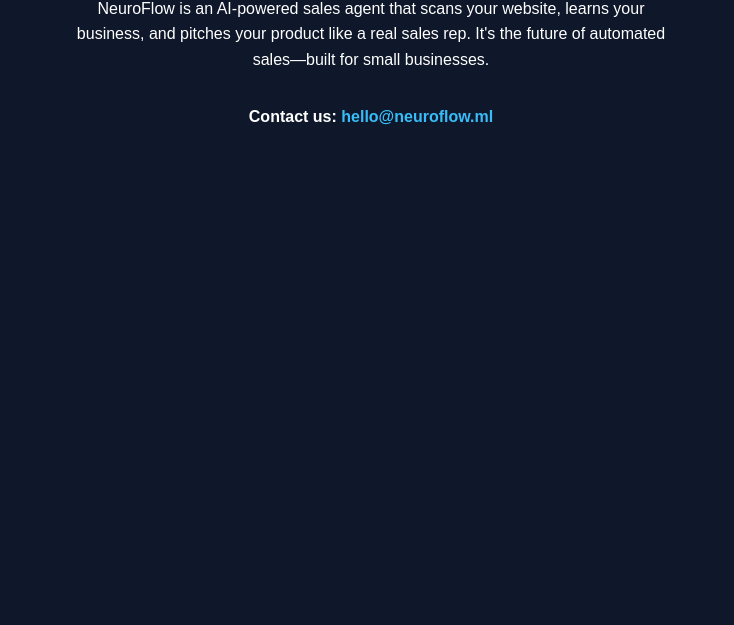
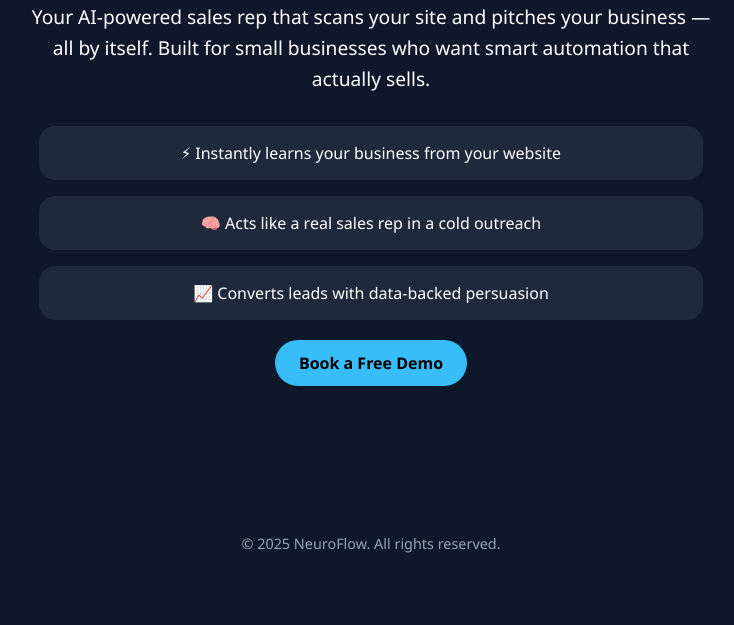
Before and after one commit to Neuroflow-sys/NeuroFlow, a plain HTML site: page index.html in a window 1280 px wide. Shown: the part 175-800 px from the top of the page, without its empty margins (269-1003 px from the left). Drawn offline with Linux system fonts and the light colour scheme.

Commit message:
Update index.html

```diff
--- a/index.html
+++ b/index.html
@@ -6,36 +6,103 @@
   <title>NeuroFlow</title>
   <style>
     body {
-      font-family: Arial, sans-serif;
+      margin: 0;
+      font-family: 'Segoe UI', Tahoma, Geneva, Verdana, sans-serif;
       background-color: #0f172a;
       color: white;
+    }
+
+    header {
+      padding: 4rem 2rem;
       text-align: center;
-      padding: 4rem;
     }
+
     h1 {
-      font-size: 2.5rem;
+      font-size: 3rem;
+      margin-bottom: 1rem;
     }
-    p {
-      max-width: 600px;
-      margin: 1rem auto;
+
+    p.description {
+      font-size: 1.2rem;
+      max-width: 700px;
+      margin: 0 auto 2rem auto;
       line-height: 1.6;
     }
-    a {
-      color: #38bdf8;
+
+    .features {
+      display: flex;
+      flex-direction: column;
+      align-items: center;
+      gap: 1rem;
+      margin: 2rem 0;
+    }
+
+    .feature {
+      background-color: #1e293b;
+      padding: 1rem 2rem;
+      border-radius: 1rem;
+      max-width: 600px;
+      width: 90%;
+    }
+
+    .cta {
+      margin-top: 2rem;
+    }
+
+    .cta a {
       text-decoration: none;
+      background-color: #38bdf8;
+      color: black;
+      padding: 0.75rem 1.5rem;
+      border-radius: 999px;
+      font-weight: bold;
+      transition: background 0.3s ease;
     }
-    .email {
-      margin-top: 2rem;
-      font-weight: bold;
+
+    .cta a:hover {
+      background-color: #0ea5e9;
+    }
+
+    footer {
+      margin-top: 4rem;
+      text-align: center;
+      padding: 2rem;
+      font-size: 0.9rem;
+      color: #94a3b8;
+    }
+
+    @media (min-width: 768px) {
+      .features {
+        flex-direction: row;
+        justify-content: center;
+        flex-wrap: wrap;
+      }
     }
   </style>
 </head>
 <body>
-  <h1>Welcome to NeuroFlow</h1>
-  <p>
-    NeuroFlow is an AI-powered sales agent that scans your website, learns your business,
-    and pitches your product like a real sales rep. It's the future of automated sales—built for small businesses.
-  </p>
-  <p class="email">Contact us: <a href="mailto:hello@neuroflow.ml">hello@neuroflow.ml</a></p>
+
+  <header>
+    <h1>NeuroFlow</h1>
+    <p class="description">
+      Your AI-powered sales rep that scans your site and pitches your business — all by itself.
+      Built for small businesses who want smart automation that actually sells.
+    </p>
+
+    <div class="features">
+      <div class="feature">⚡ Instantly learns your business from your website</div>
+      <div class="feature">🧠 Acts like a real sales rep in a cold outreach</div>
+      <div class="feature">📈 Converts leads with data-backed persuasion</div>
+    </div>
+
+    <div class="cta">
+      <a href="mailto:hello@neuroflow.ml">Book a Free Demo</a>
+    </div>
+  </header>
+
+  <footer>
+    &copy; 2025 NeuroFlow. All rights reserved.
+  </footer>
+
 </body>
 </html>
```
